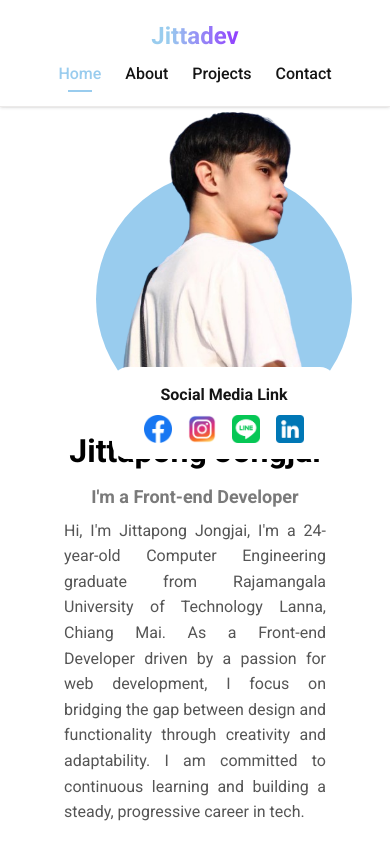
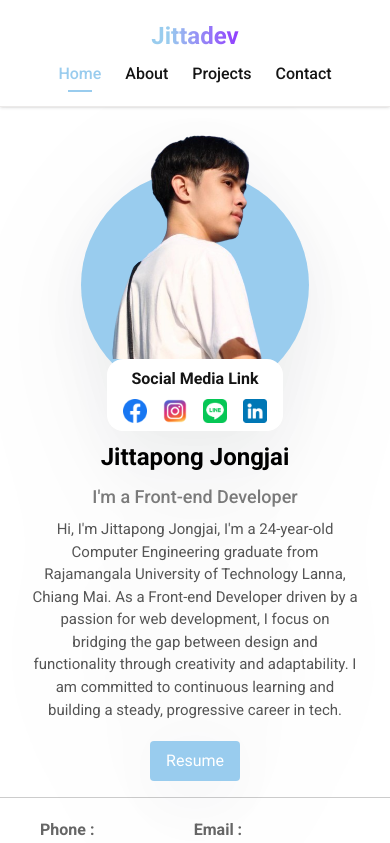
Before and after one commit to Jittapongj/Portfolio, a React (Vite) app: page / in a window 390 px wide. Shown: the top 843 px of the page. Built offline with nearby package versions, Linux system fonts and the light colour scheme.

Commit message:
feat: make responsive for homepage

```diff
--- a/src/layout/MainLayout.jsx
+++ b/src/layout/MainLayout.jsx
@@ -1,4 +1,5 @@
 import { useState } from 'react'
+import '../styles/main.scss'
 import Nav from '../components/Nav'
 import Home from '../pages/home'
 import About from '../pages/about'
@@ -22,7 +23,7 @@ function MainLayout() {
   return (
     <div id='Main-Layout' className='flex flex-col min-h-screen'>
       <Nav setActivePage={setActivePage} activePage={activePage} />
-      <main className='flex justify-center grow mx-auto px-16 w-full'>
+      <main className='main-content flex justify-center grow mx-auto px-8 lg:px-16 w-full'>
         {renderContent()}
       </main>
       <Footer />
--- a/src/pages/home.jsx
+++ b/src/pages/home.jsx
@@ -16,16 +16,16 @@ function Home({ setActivePage }) {
                     <div>Social Media Link</div>
                     <div className="flex gap-4">
                         <a href="https://facebook.com/thiztoon" target="_blank">
-                            <img src={facebookIcon} alt="Facebook icon" className='w-7 h-7' />
+                            <img src={facebookIcon} alt="Facebook icon" className='social-icon' />
                         </a>
                         <a href="https://instagram.com/thiztoon" target="_blank">
-                            <img src={instagramIcon} alt="Instagram icon" className='w-7 h-7' />
+                            <img src={instagramIcon} alt="Instagram icon" className='social-icon' />
                         </a>
                         <a href="https://line.me/ti/p/szrybb" target="_blank">
-                            <img src={LineIcon} alt="Line icon" className='w-7 h-7' />
+                            <img src={LineIcon} alt="Line icon" className='social-icon' />
                         </a>
                         <a href="https://linkedin.com/in/jittapong-j" target="_blank">
-                            <img src={LinkedinImg} alt="LinkedIn icon" className='w-7 h-7' />
+                            <img src={LinkedinImg} alt="LinkedIn icon" className='social-icon' />
                         </a>
                     </div>
                 </div>
--- a/src/styles/home.scss
+++ b/src/styles/home.scss
@@ -1,59 +1,66 @@
 #homepage {
+    padding: 1rem 0;
     .profile {
+        margin-top: 1rem;
         //border-radius: 50%;
-        width: 20rem;
+        //width: 20rem;
         height: auto;
         //box-shadow: 0 0.25rem 0.75rem rgba(0, 0, 0, 0.1);
         flex-shrink: 0;
 
         .profile-image {
             top: -2.5rem;
-            width: 100%;
-            height: 100%;
+            width: 80%;
+            height: 80%;
             z-index: 10;
         }
 
         .profile-bg {
             aspect-ratio: 1 / 1;
             bottom: 0;
-            width: 80%;
+            width: 70%;
             background-color: $PrimaryColor;
             border-radius: 50%;
             z-index: -10;
             animation: pulse-ring 2s infinite;
-            //background-color: $PrimaryColor;
-            //background: linear-gradient(135deg, $PrimaryColor 0%, $SecondaryColor 100%);
         }
 
         .box-social-link {
             background-color: $White;
             color: $FontColor;
             font-weight: bold;
-            padding: 1rem 2rem;
+            padding: 0.5rem 1rem;
             border-radius: 1rem;
             bottom: -2rem;
             z-index: 11;
+
+            .social-icon {
+                width: 1.5rem;
+                height: 1.5rem;
+            }
         }
     }
 
     .content-info {
         max-width: 600px;
-        text-align: justify;
+        text-align: center;
+        margin-top: 2.5rem;
+
         h1 {
-            font-size: 2rem;
+            font-size: 1.5rem;
             font-weight: 700;
         }
 
         h3 {
             color: $text-grey;
             font-size: 1.125rem;
-            font-weight: 600;
+            font-weight: 500;
             margin-bottom: 0.5rem;
         }
 
         p {
-            font-size: 1rem;
-            line-height: 1.6;
+            font-size: 0.938rem;
+            line-height: 1.5;
             color: #555;
         }
     }
@@ -66,13 +73,37 @@
 
 @media (min-width: 640px) {
     #homepage {
-
+        padding: 6rem 0rem;
+        margin-top: 0;
         .profile {
             width: 20rem;
+
+            .profile-image {
+                top: -2.5rem;
+                width: 100%;
+                height: 100%;
+            }
+
+            .profile-bg {
+                bottom: 0;
+                width: 80%;
+            }
+
+            .box-social-link {
+                padding: 1rem 2rem;
+                bottom: -2rem;
+
+                .social-icon {
+                    width: 1.75rem;
+                    height: 1.75rem;
+                }
+            }
         }
 
         .content-info {
             margin: 0 2rem;
+            text-align: justify;
+
             h1 {
                 font-size: 1.75rem;
             }
@@ -83,6 +114,7 @@
 
             p {
                 font-size: 1rem;
+                line-height: 1.6;
             }
         }
     }
@@ -95,12 +127,14 @@
             0 0 0 0 rgba($PrimaryColor, 0.4),
             0 0 0 0 rgba($PrimaryColor, 0.2);
     }
+
     70% {
         box-shadow:
             0 0 0 1rem rgba($PrimaryColor, 0),
             0 0 0 2rem rgba($PrimaryColor, 0),
             0 0 0 3rem rgba($PrimaryColor, 0);
     }
+
     100% {
         box-shadow:
             0 0 0 0 rgba($PrimaryColor, 0),
--- a/src/styles/main.scss
+++ b/src/styles/main.scss
@@ -1,3 +1,7 @@
 @import "tailwind.css";
 @import "variables";
 @import "mixins";
+
+.main-content {
+    filter: drop-shadow(0 16px 32px rgba(0, 27, 45, .05)) drop-shadow(0 32px 64px rgba(0, 27, 45, .05));
+}
```
